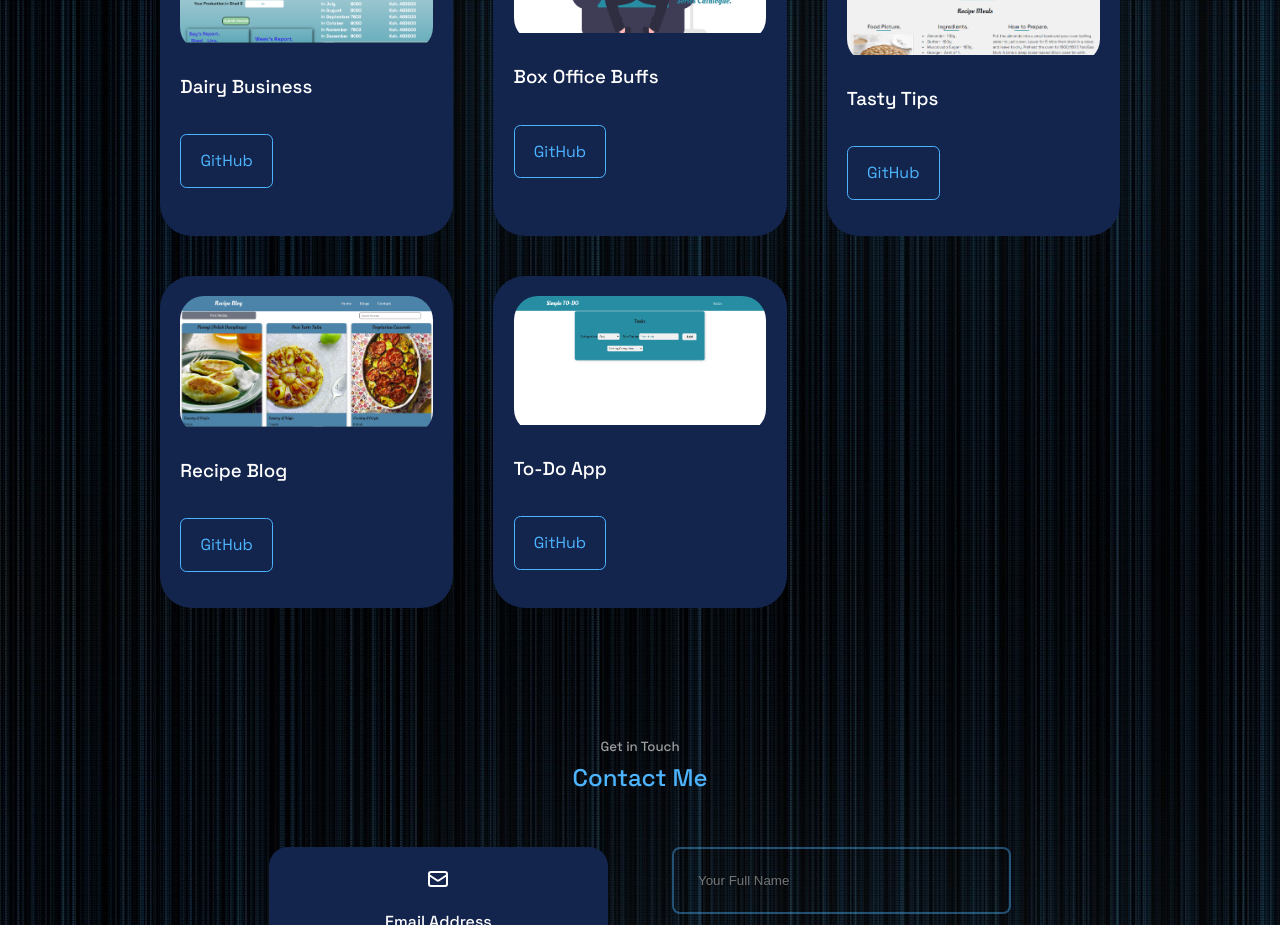
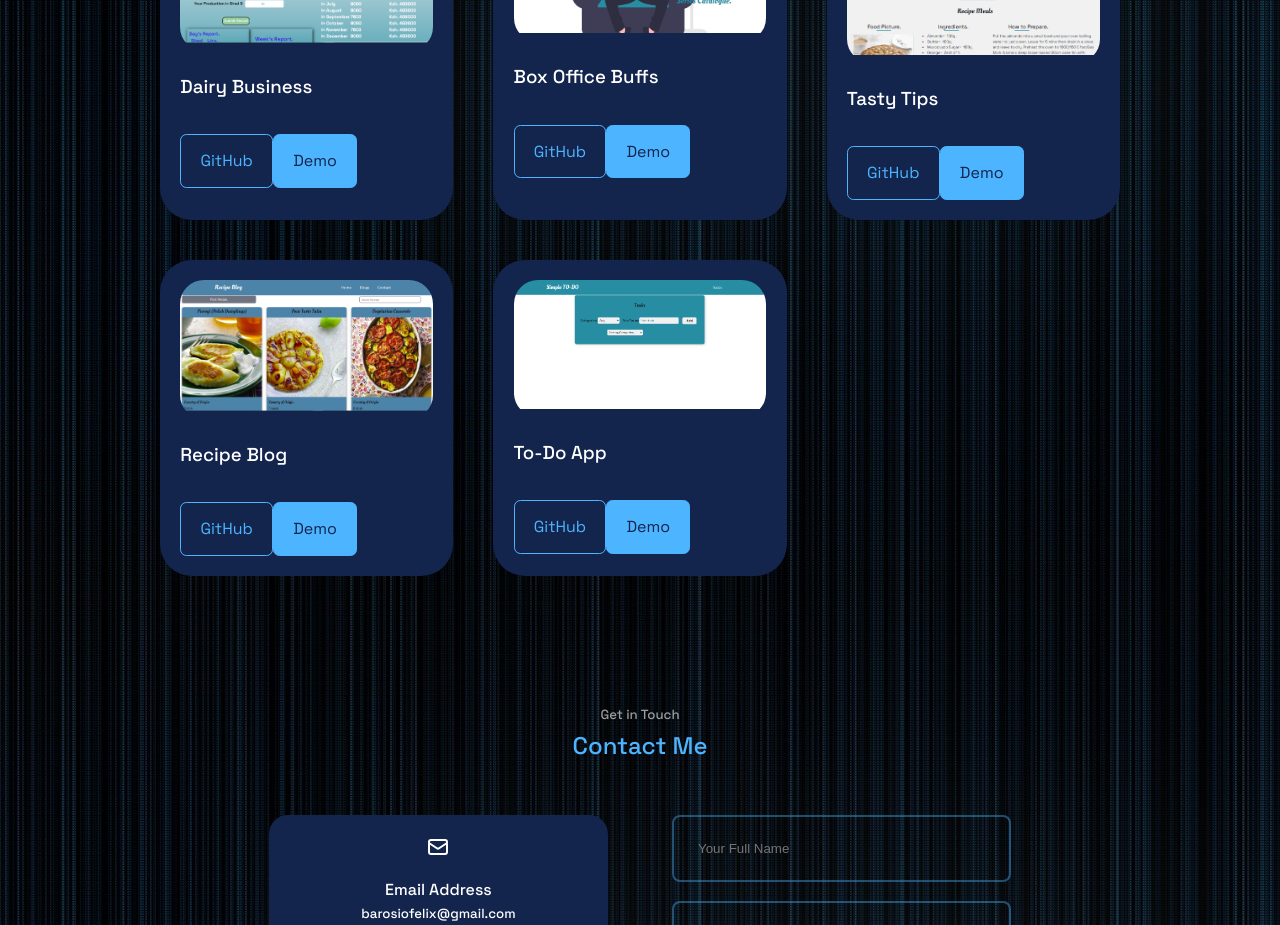
Before and after one commit to Felix-Barosio/Portfolio, a React (Create React App) app: page / in a window 1280 px wide. Shown: the part 2400-3325 px from the top of the page. Built offline with nearby package versions, Linux system fonts and the light colour scheme.

Commit message:
update: card

```diff
--- a/src/components/Portfolio/Portfolio.js
+++ b/src/components/Portfolio/Portfolio.js
@@ -54,7 +54,7 @@ const Portfolio = () => {
                     <img src={project.image_url} alt={project.title} />
                 </div>
                 <h3>{project.title}</h3>
-                <div className="portfolio_item_cta">
+                <div className="portfolio_item_card">
                     <a
                         href={project.github_url}
                         className="btn"
@@ -63,14 +63,14 @@ const Portfolio = () => {
                     >
                         GitHub
                     </a>
-                    {/* <a
+                    <a
                         href={project.live_demo}
                         className="btn btn-primary"
                         target={"_blank"}
                         rel="noreferrer"
                     >
-                        Live Demo
-                    </a> */}
+                        Demo
+                    </a>
                 </div>
             </article>
         );
```
